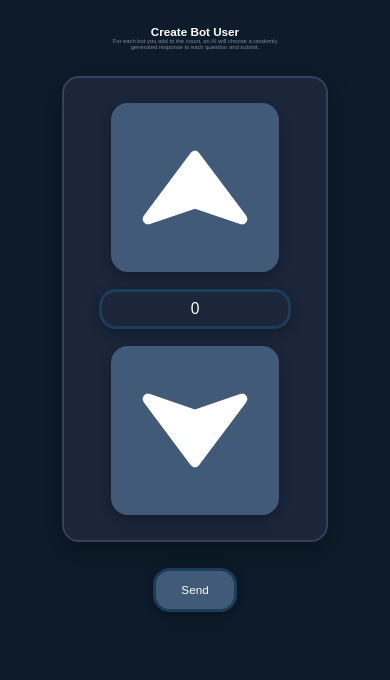
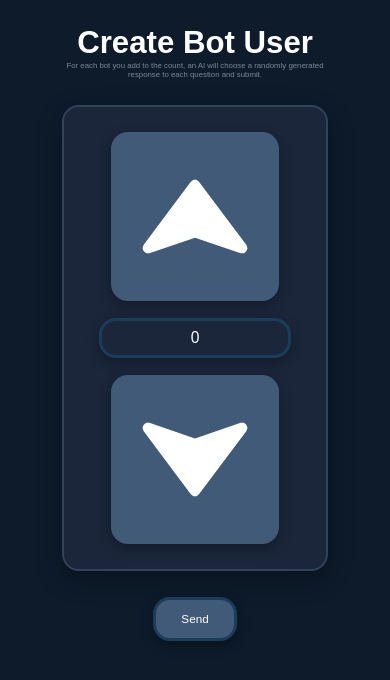
Before and after one commit to MyelinLennox/ForHarpey, a plain HTML site: page index.html in a window 390 px wide. Drawn offline with Linux system fonts and the light colour scheme.

Commit message:
fix text

```diff
--- a/style.css
+++ b/style.css
@@ -8,25 +8,31 @@ body {
     margin: 0;
 }
 
-
 .textContainer {
     display: flex;
     flex-direction: column;
     align-items: center;
     justify-content: center;
     width: 90%;
-    max-width: 50vw;
+    max-width: 1000px;
     margin: auto;
 }
 
 h1 {
-    font-size: 3vw;
+    font-size: 400%; /* Default font size */
     margin: 0;
     text-align: center;
 }
 
+/* Media query for smaller screens */
+@media (max-width: 600px) {
+    h1 {
+        font-size: 300%; /* Increase font size for smaller screens */
+    }
+}
+
 p {
-    font-size: 1.5vw;
+    font-size: 200%;
     text-align: center;
     color: #7b8a97;
     max-width: 90%;
@@ -85,3 +91,14 @@ input[type="button"] {
     display: block;
     align-self: center;
 }
+
+/* Additional media query for very small screens */
+@media (max-width: 400px) {
+    h1 {
+        font-size: 8vw; /* Further increase font size for very small screens */
+    }
+
+    p {
+        font-size: 2vw; /* Adjust paragraph font size if needed */
+    }
+}
```
